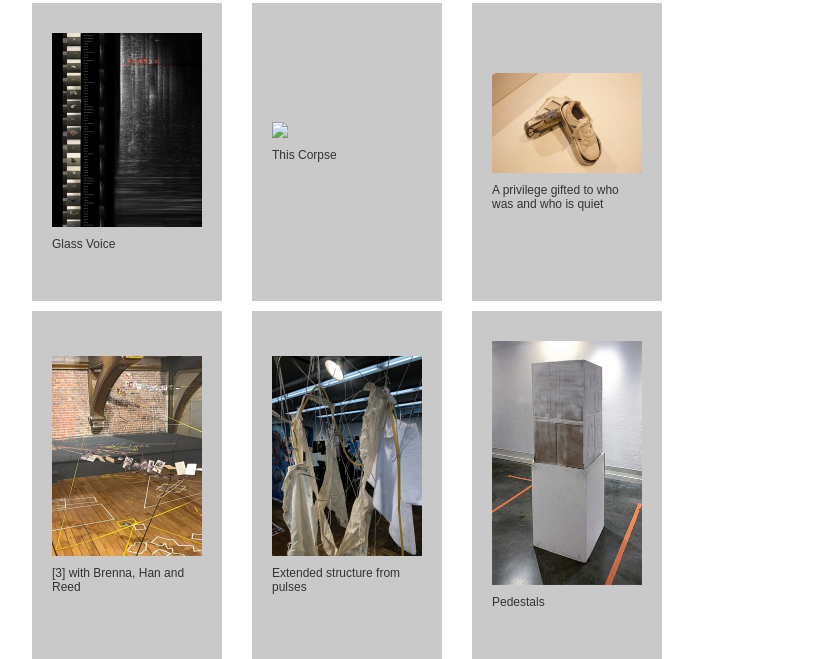
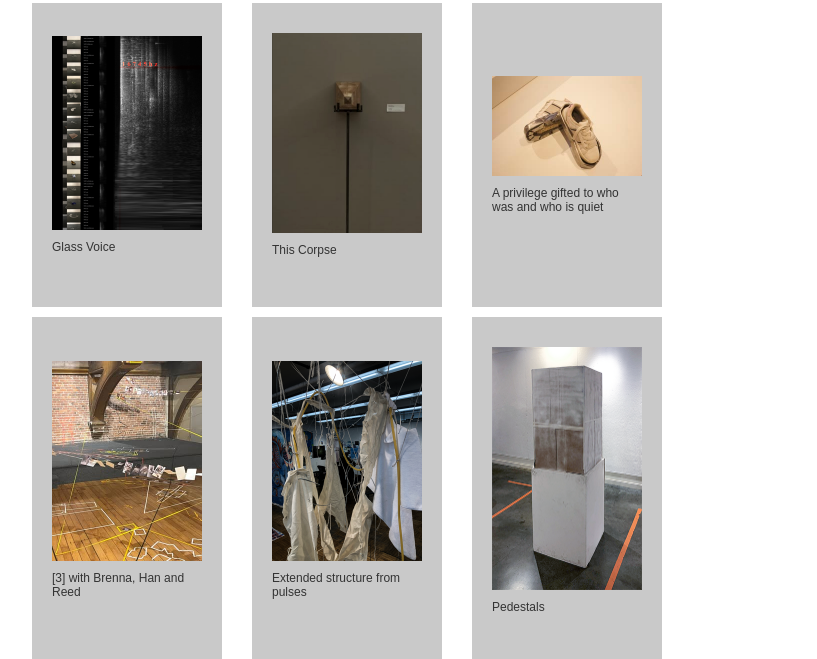
Before and after one commit to AJiiiii/AJiiiii.github.io, a plain HTML site: page works.html in a window 1280 px wide. Shown: the part 141-800 px from the top of the page, without its empty margins (96-913 px from the left). Drawn offline with Linux system fonts and the light colour scheme.

Commit message:
Update works.html

```diff
--- a/works.html
+++ b/works.html
@@ -27,7 +27,7 @@
 
             <a href="works/corpse.html" style="text-decoration: none;">
                 <div class="image-container">
-                    <img src="images/compressed/corpse_compressed.jpg " style="max-width: 100%;">
+                    <img src="images/compressed/corpse_compressed.png" style="max-width: 100%;">
                     <div class="image-title"> This Corpse</div>
                 </div>
             </a>
```
